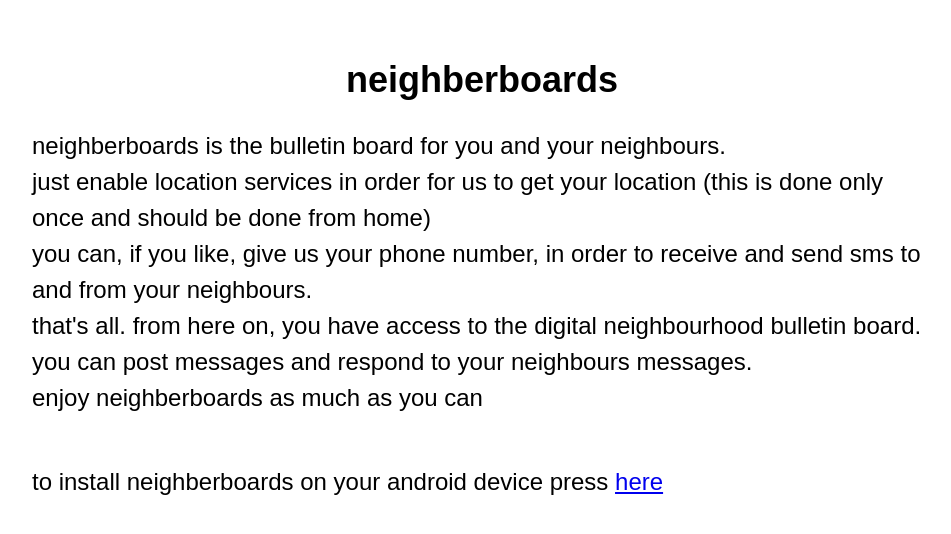
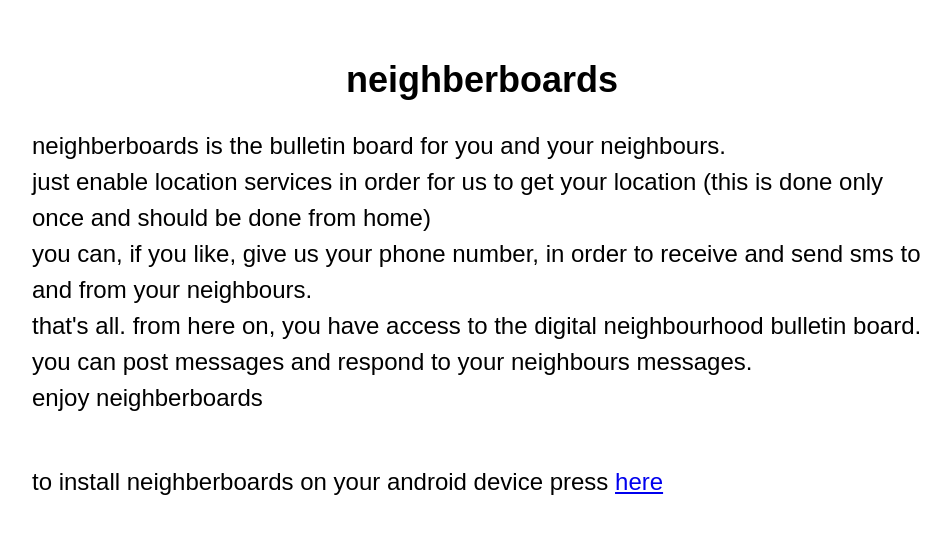
Before and after one commit to shayuna/neighberboards_landingpage, a React (Create React App) app: page / in a window 1280 px wide. Shown: the top 534 px of the page, without its empty margins (158-1109 px from the left). Built offline with nearby package versions, Linux system fonts and the light colour scheme.

Commit message:
latest one

```diff
--- a/src/index.js
+++ b/src/index.js
@@ -10,7 +10,7 @@ class App extends Component{
         <article style={styles.smallGap}>just enable location services in order for us to get your location (this is done only once and should be done from home)</article>
         <article style={styles.smallGap}>you can, if you like, give us your phone number, in order to receive and send sms to and from your neighbours.</article>
         <article style={styles.smallGap}>that's all. from here on, you have access to the digital neighbourhood bulletin board. you can post messages and respond to your neighbours messages.</article>
-        <article style={styles.smallGap}>enjoy neighberboards as much as you can</article>
+        <article style={styles.smallGap}>enjoy neighberboards</article>
         <article style={styles.largeGap}>to install neighberboards on your android device press <a href="./resources/neighberboards.apk">here</a></article>
       </section>
     )
```
